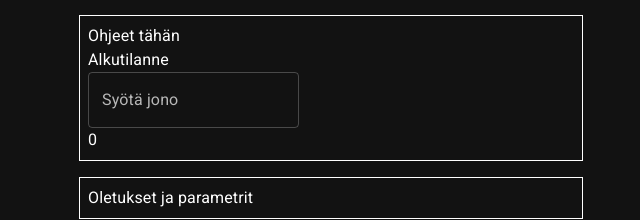
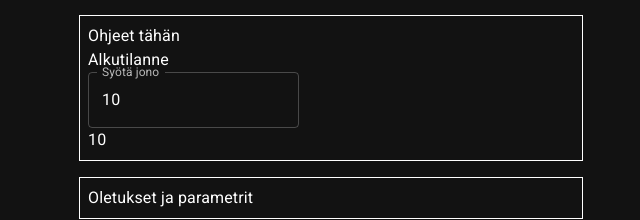
Before and after one commit to pluton-pyramidi/asiakasvirtamallinnus, a React (Vite) app: page / in a window 1280 px wide. Both pictures are taken after a click on the button "ALKUTILANNE". Shown: the part 387-607 px from the top of the page, without its empty margins (325-965 px from the left). Built offline with nearby package versions, Linux system fonts and the light colour scheme.

Commit message:
Enable dynamic import of actions, reducing the number of imported modules

```diff
--- a/src/app/store.js
+++ b/src/app/store.js
@@ -1,20 +1,10 @@
 import { configureStore } from "@reduxjs/toolkit";
-import createInputIntegerSlice from "../features/inputInteger/createInputIntegerSlice";
+import initialQueueReducer from "../features/input/initialQueueSlice";
 import viewReducer from "../features/view/viewSlice";
-
-/* Initialize a new slice, give it a name and an intial value*/
-const initialQueueStateSlice = createInputIntegerSlice("initialQueue", 0);
-/* */
-
-export const {
-  setInput: setInitialQueue,
-  incrementInput: incrementInitialQueue,
-  decrementInput: decrementInitialQueue,
-} = initialQueueStateSlice.actions;
 
 export default configureStore({
   reducer: {
-    initialQueue: initialQueueStateSlice.reducer,
+    initialQueue: initialQueueReducer,
     view: viewReducer,
   },
 });
--- a/src/features/InputBlock.jsx
+++ b/src/features/InputBlock.jsx
@@ -3,7 +3,7 @@ import Typography from "@mui/material/Typography";
 import { useSelector } from "react-redux";
 import Box from "@mui/material/Box";
 import { BoxSx } from "../customStyles/ComponentSx";
-import IntegerInput from "./inputInteger/InputInteger";
+import IntegerInput from "./input/InputInteger";
 
 export default function InputBlock() {
   const currentView = useSelector((state) => state.view.currentView);
@@ -17,9 +17,7 @@ export default function InputBlock() {
             Alkutilanne{" "}
             <IntegerInput
               fieldTitle="Syötä jono"
-              fieldAriaLabel="Syötä jonossa olevien potilaiden lukumäärä"
               stateId="initialQueue"
-              stateSetterId="setInitialQueue"
             ></IntegerInput>
           </Box>
         )}
--- /dev/null
+++ b/src/features/input/InputInteger.jsx
@@ -0,0 +1,44 @@
+import * as React from "react";
+import { useState, useEffect } from "react";
+import { useSelector, useDispatch } from "react-redux";
+import { Box, Typography, TextField } from "@mui/material";
+
+export default function InputInteger({ fieldTitle, stateId }) {
+  const inputState = useSelector((state) => state[stateId]?.value ?? "");
+  const dispatch = useDispatch();
+  const [sliceAction, setSliceAction] = useState("");
+
+  useEffect(() => {
+    const loadSlice = async () => {
+      try {
+        const module = await import(`./${stateId}Slice.js`);
+        console.log(`Loaded slice for stateId: ${stateId}`, module);
+        setSliceAction(() => module.setInput);
+      } catch (error) {
+        console.error(`Failed to load slice for stateId: ${stateId}`, error);
+      }
+    };
+    loadSlice();
+  }, [stateId]);
+
+  const handleChange = (e) => {
+    if (sliceAction) {
+      console.log(`Dispatching action for stateId: ${stateId} ${sliceAction}`);
+      dispatch(sliceAction(Number(e.target.value)));
+    } else {
+      console.log(`No action found for stateId: ${stateId}`);
+    }
+  };
+
+  return (
+    <Box>
+      <TextField
+        label={fieldTitle}
+        type="number"
+        value={inputState}
+        onChange={handleChange}
+      ></TextField>
+      <Typography>{inputState}</Typography>
+    </Box>
+  );
+}
--- a/src/features/inputInteger/createInputIntegerSlice.js
+++ b/src/features/input/createInputIntegerSlice.js
@@ -10,12 +10,6 @@ const createInputIntegerSlice = (name, initialValue) => {
       setInput: (state, action) => {
         state.value = action.payload;
       },
-      incrementInput: (state) => {
-        state.value += 1;
-      },
-      decrementInput: (state) => {
-        state.value -= 1;
-      },
     },
   });
 };
--- /dev/null
+++ b/src/features/input/initialQueueSlice.js
@@ -0,0 +1,6 @@
+import createInputIntegerSlice from "./createInputIntegerSlice";
+
+const initialQueueSlice = createInputIntegerSlice("initialQueue", 10);
+
+export const { setInput } = initialQueueSlice.actions;
+export default initialQueueSlice.reducer;
--- a/src/features/inputInteger/InputInteger.jsx
+++ /dev/null
@@ -1,31 +0,0 @@
-import * as React from "react";
-import { useSelector, useDispatch } from "react-redux";
-import * as AllStates from "../../app/store";
-import { Box, Button, Typography, TextField } from "@mui/material";
-
-/* InputInteger needs props from the parent to 1) give the text field labels and 2) the name of state & its reducer to be used by the state reducer factory in store.js. The state and its reducer need to be configured in store.js */
-export default function InputInteger({
-  fieldTitle,
-  fieldAriaLabel,
-  stateId,
-  stateSetterId,
-}) {
-  const queueState = useSelector((state) => state[stateId]?.value ?? "");
-  const dispatch = useDispatch();
-
-  return (
-    <Box>
-      <TextField
-        label={fieldTitle}
-        type="number"
-        aria-label={fieldAriaLabel}
-        value={queueState == 0 ? "" : queueState}
-        onChange={(e) =>
-          AllStates[stateSetterId] &&
-          dispatch(AllStates[stateSetterId](Number(e.target.value)))
-        }
-      ></TextField>
-      <Typography>{queueState}</Typography>
-    </Box>
-  );
-}
```
Also changed, not shown: src/features/input/numberInput.jsx (renamed from src/features/inputInteger/numberInput.jsx).
